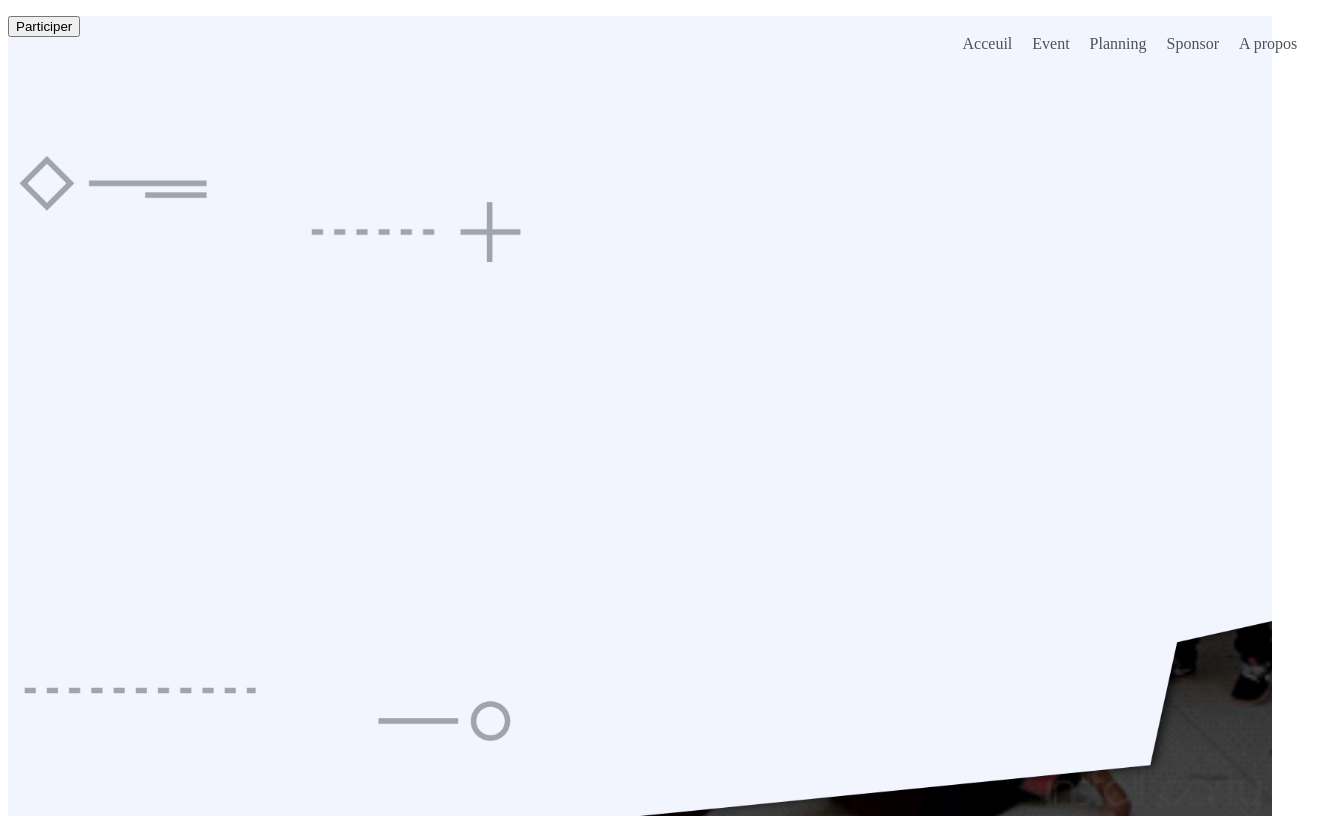
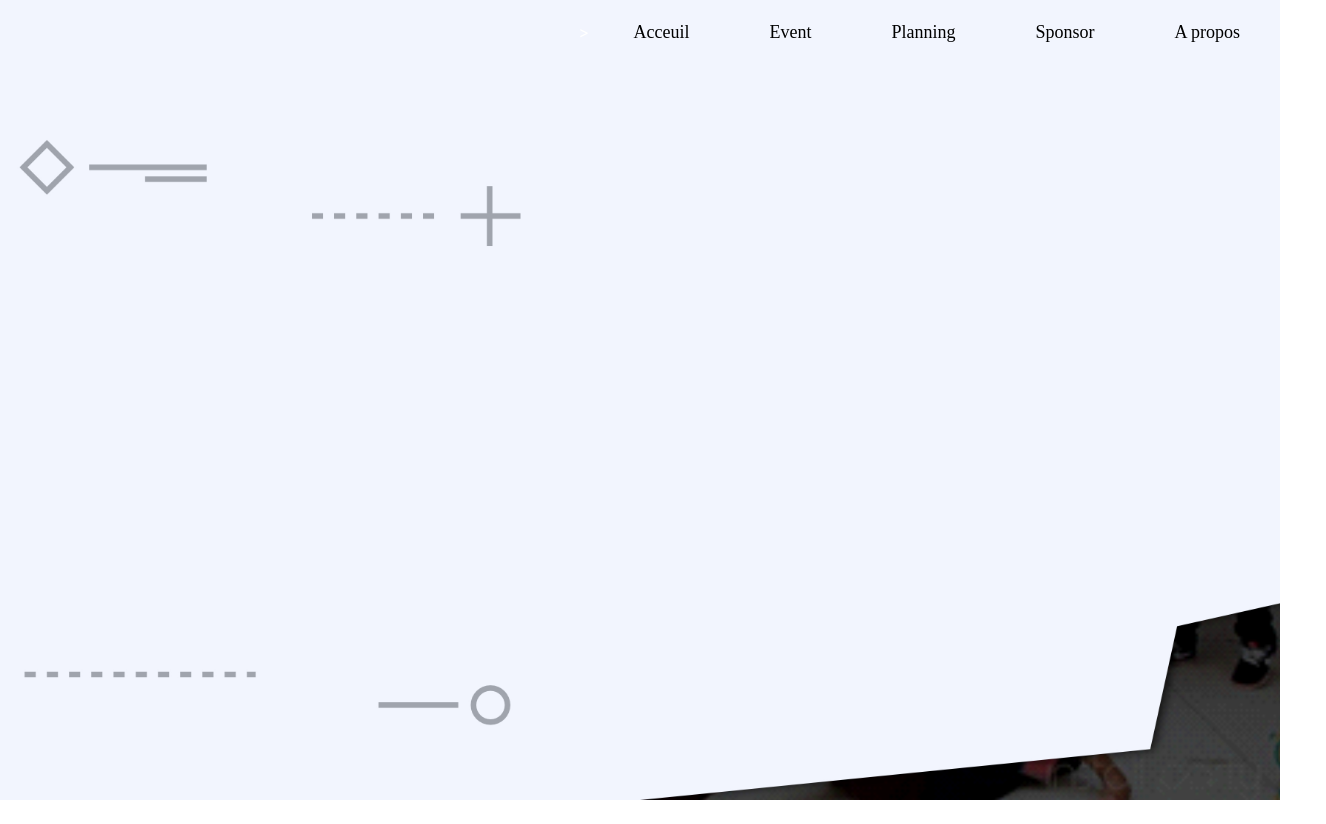
Before and after one commit to openmindsclub/IP10-website, a Vue app in the folder front/: page / in a window 1280 px wide. Shown: the whole page, 1326 px wide, since content can reach past the window. After the commit the page ends 800 px from the top, so only its background shows below. Built offline with nearby package versions, Linux system fonts and the light colour scheme.

Commit message:
adding vue bootstrap and making a first attempt for the header

```diff
--- a/front/src/components/NavBar.vue
+++ b/front/src/components/NavBar.vue
@@ -1,13 +1,18 @@
 <template>
-<ul>
-
+<header>
+	<nav>
+    	<div class="menu-icon" @click="toogleSlideBar()">
+        	<i class="fa fa-bars fa-2x"></i>
+        </div>
+        <div class="menu">
+        	<ul v-bind:class="{showing: sidebar}">>
 				<li v-for="item in items" :key="item.title">
 					<a :href="item.path">{{ item.title }}</a>
 				</li>
-
-
             </ul>
-
+        </div>
+    </nav>
+</header>
 </template>
 
 <script>
@@ -22,26 +27,110 @@ export default {
 			{ title: "A propos", path: "/#/apropos"},
 		]
 	}),
+	methods: {
+		toogleSlideBar(){
+			this.sidebar = !this.sidebar
+		}
+	}
 };
+
 </script>
+
+
 <style scoped>
-ul{
-	position: absolute;
+
+header {
     width: 100%;
-	list-style-type: none;
-	display: flex;
-	justify-content: flex-end;
+}
+
+nav {
+    position: fixed;
+    width: 100%;
+    line-height: 60px;
+    z-index: 99999999;
+}
+
+nav ul {
+    line-height: 45px;
+    list-style: none;
+    background: rgba(0, 0, 0, 0);
+    overflow: hidden;
+    color: #fff;
+    padding: 0;
+    text-align: center;
     margin: 0;
-	z-index: 2;
-	padding: 1.2em;
+    transition: 1s;
+}
+
+nav ul {
+    line-height: 45px;
+    list-style: none;
+    background: rgba(0, 0, 0, 0);
+    overflow: hidden;
+    color: #fff;
+    padding: 0;
+    text-align: right;
     margin: 0;
+    transition: 1s;
 }
-li{
-	/* display: inline; */
-	padding: 0 10px ;
+
+nav ul li {
+    display: inline-block;
+    padding: 10px 40px;;
 }
-a{
-	text-decoration: none;
-	color: #4A525C;
+
+nav ul li a {
+    font-family: 'Bungee', cursive;
+    text-decoration: none !important;
+    color: #000;
+    font-size: 18px;
+}
+
+nav ul li a:hover{
+    color: rgb(231, 22, 57);
+}
+
+.menu-icon {
+    line-height: 45px;
+    width: 100%;
+    background: #000;
+    text-align: right;
+    box-sizing: border-box;
+    padding: 10px 30px;
+    cursor: pointer;
+    color: #fff;
+    display: none;
+}
+
+@media(max-width: 725px) {
+    nav ul {
+          max-height: 0px;
+          background: #000;
+    }
+
+    .showing {
+          max-height: 34em;
+    }
+
+    nav ul li {
+          box-sizing: border-box;
+          width: 100%;
+          padding: 24px;
+          text-align: center;
+    }
+    nav ul li a {
+        font-family: 'Bungee', cursive;
+        text-decoration: none !important;
+        color: #fff;
+        font-size: 18px;
+    }
+    nav ul li a:hover{
+        color: rgb(231, 22, 57);
+    }
+
+    .menu-icon {
+          display: block;
+    }
+
 }
 </style>
--- a/front/src/views/Acceuil.vue
+++ b/front/src/views/Acceuil.vue
@@ -2,8 +2,7 @@
   <div class="hero-acceuil">
     <div>
       <!-- text presentation -->
-      <p></p>
-      <Button text="Participer" color="#4A525C">Participer</Button>
+
     </div>
     <!-- cote gauche -->
     <div>
```
Also changed, not shown: front/package.json (+5 -3 lines), front/src/main.js (+7 -0 lines), 1 other file (tests, documents, lock files or other folders). Lines whose indentation alone changed are shown as unchanged.
